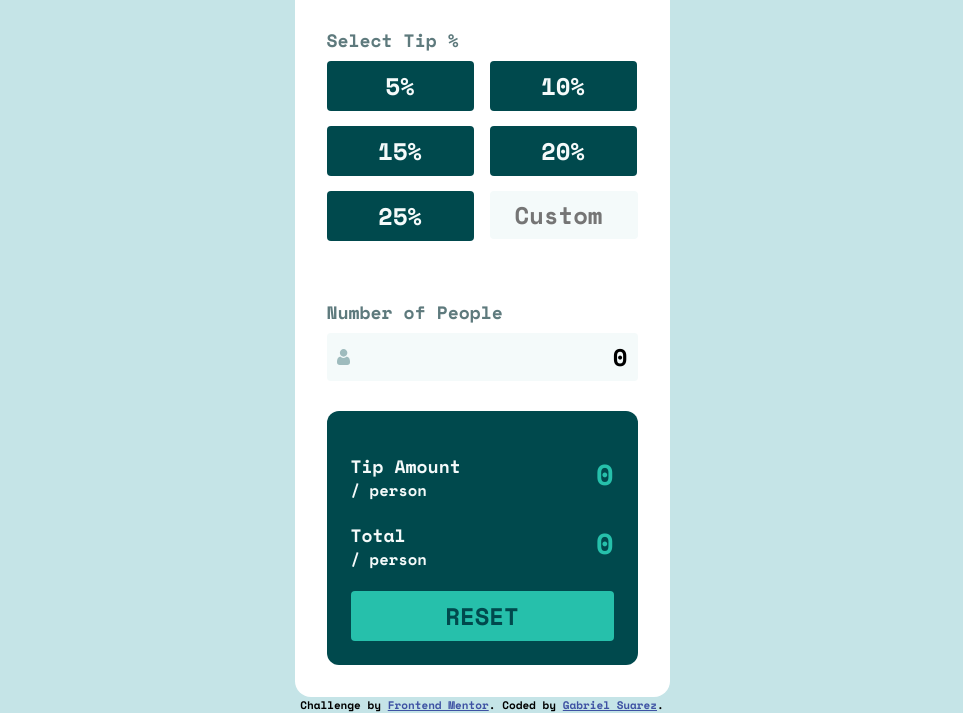
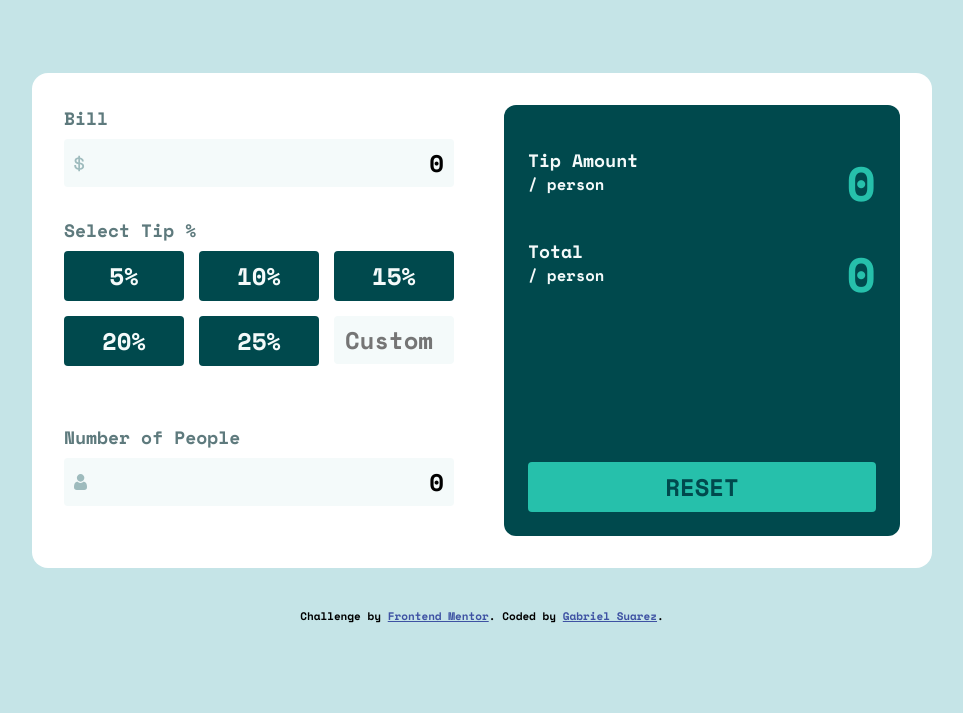
Before and after one commit to GabrielSB19/tip-calculator-app-main, a plain HTML site: page index.html in a window 1536 px wide. Shown: the part 249-962 px from the top of the page, without its empty margins (286-1249 px from the left). After the commit the page ends 913 px from the top, so only its background shows below. Drawn offline with nearby package versions, Linux system fonts and the light colour scheme.

Commit message:
Finished the desktop view

```diff
--- a/scss/_initial.scss
+++ b/scss/_initial.scss
@@ -12,5 +12,5 @@ body{
     font-size: 24px;
 }
 
-.attribution { font-size: 11px; text-align: center; }
+.attribution { font-size: 11px; text-align: center; margin: 40px 0; }
 .attribution a { color: hsl(228, 45%, 44%); }
--- a/scss/style.scss
+++ b/scss/style.scss
@@ -120,3 +120,36 @@
         @extend .results__tip-value;
     }
 }
+
+@media (min-width:1440px) {
+    .header{
+        &__title{
+            margin: 160px 0 90px;
+        }
+    }
+    .calculator-container{
+        width: 900px;
+        display: flex;
+        gap: 50px;
+    }
+    .inputs-section{
+        flex: 1;
+    }
+    .result-section{
+        flex: 1;
+    }
+    .btns{
+        grid-template-columns: repeat(3, 1fr);
+        &__button{
+            width: 120px;
+        }
+    }
+    .results{
+        &__tip-value{
+            font-size: 2em;
+        }
+        &__total-value{
+            font-size: 2em;
+        }
+    }
+}
```
Also changed, not shown: style.css, 1 other file.
